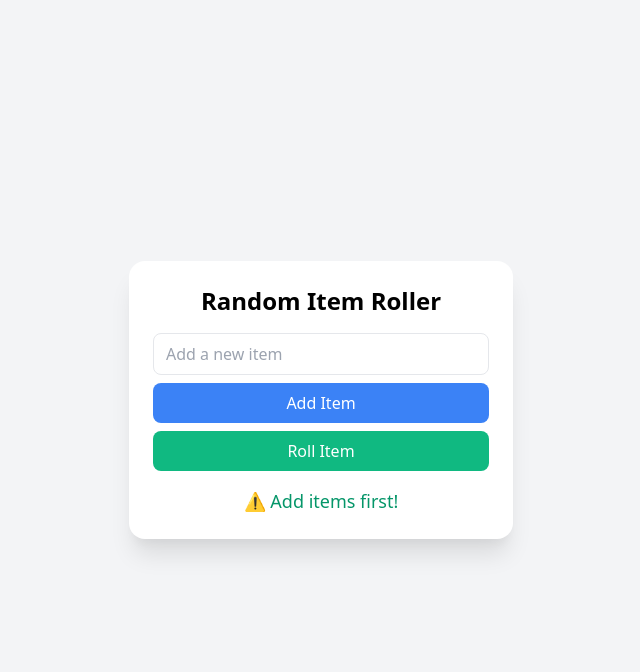
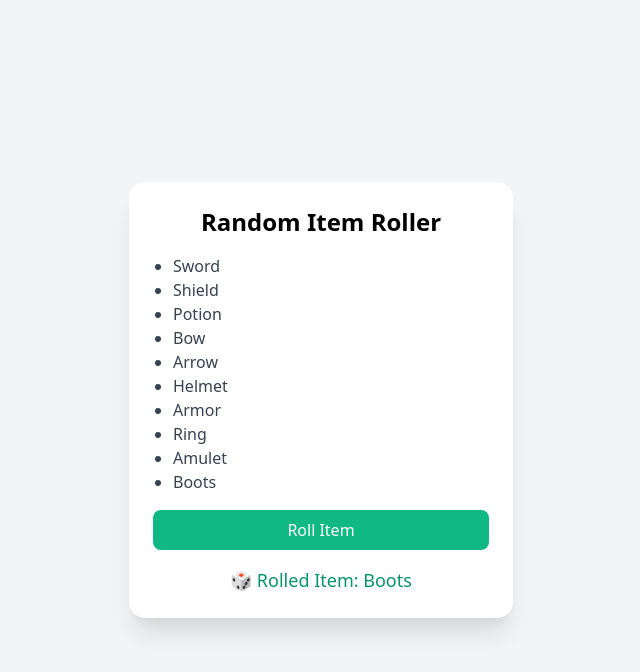
Before and after one commit to Nemeion-ARPG/Activities, a plain HTML site: page index.html in a window 1280 px wide. Both pictures are taken after a click on the button "Roll Item". Shown: the whole page, without its empty margins (319-959 px from the left). Drawn offline with nearby package versions, Linux system fonts and the light colour scheme.

Commit message:
Index Test
Test update

```diff
--- a/index.html
+++ b/index.html
@@ -10,20 +10,8 @@
   <div class="bg-white shadow-xl rounded-2xl p-6 w-96">
     <h1 class="text-2xl font-bold text-center mb-4">Random Item Roller</h1>
     <ul id="itemList" class="text-gray-700 mb-4 list-disc pl-5">
-      <!-- Dynamic items will be added here -->
+      <!-- Dynamic items will be displayed here -->
     </ul>
-    <input
-      id="newItem"
-      type="text"
-      placeholder="Add a new item"
-      class="border rounded-lg px-3 py-2 w-full mb-2 focus:outline-none focus:ring-2 focus:ring-blue-500"
-    >
-    <button
-      id="addItem"
-      class="bg-blue-500 text-white px-4 py-2 rounded-lg w-full mb-2 hover:bg-blue-600"
-    >
-      Add Item
-    </button>
     <button
       id="rollItem"
       class="bg-green-500 text-white px-4 py-2 rounded-lg w-full hover:bg-green-600"
@@ -35,47 +23,32 @@
 
   <script>
     const itemList = document.getElementById('itemList');
-    const newItemInput = document.getElementById('newItem');
-    const addItemButton = document.getElementById('addItem');
     const rollItemButton = document.getElementById('rollItem');
     const resultDisplay = document.getElementById('result');
 
-    const items = [];
+    // Predefined list of items
+    const items = ["Sword", "Shield", "Potion", "Bow", "Arrow", "Helmet", "Armor", "Ring", "Amulet", "Boots"];
 
     function renderItems() {
       itemList.innerHTML = '';
-      items.forEach((item, index) => {
+      items.forEach((item) => {
         const li = document.createElement('li');
         li.textContent = item;
-        const deleteButton = document.createElement('button');
-        deleteButton.textContent = 'x';
-        deleteButton.className = 'ml-2 text-red-500 hover:underline';
-        deleteButton.onclick = () => {
-          items.splice(index, 1);
-          renderItems();
-        };
-        li.appendChild(deleteButton);
         itemList.appendChild(li);
       });
     }
-
-    addItemButton.addEventListener('click', () => {
-      const newItem = newItemInput.value.trim();
-      if (newItem) {
-        items.push(newItem);
-        newItemInput.value = '';
-        renderItems();
-      }
-    });
 
     rollItemButton.addEventListener('click', () => {
       if (items.length > 0) {
         const randomIndex = Math.floor(Math.random() * items.length);
         resultDisplay.textContent = `🎲 Rolled Item: ${items[randomIndex]}`;
       } else {
-        resultDisplay.textContent = '⚠️ Add items first!';
+        resultDisplay.textContent = '⚠️ No items available!';
       }
     });
+
+    // Initial render of items
+    renderItems();
   </script>
 </body>
 </html>
```
